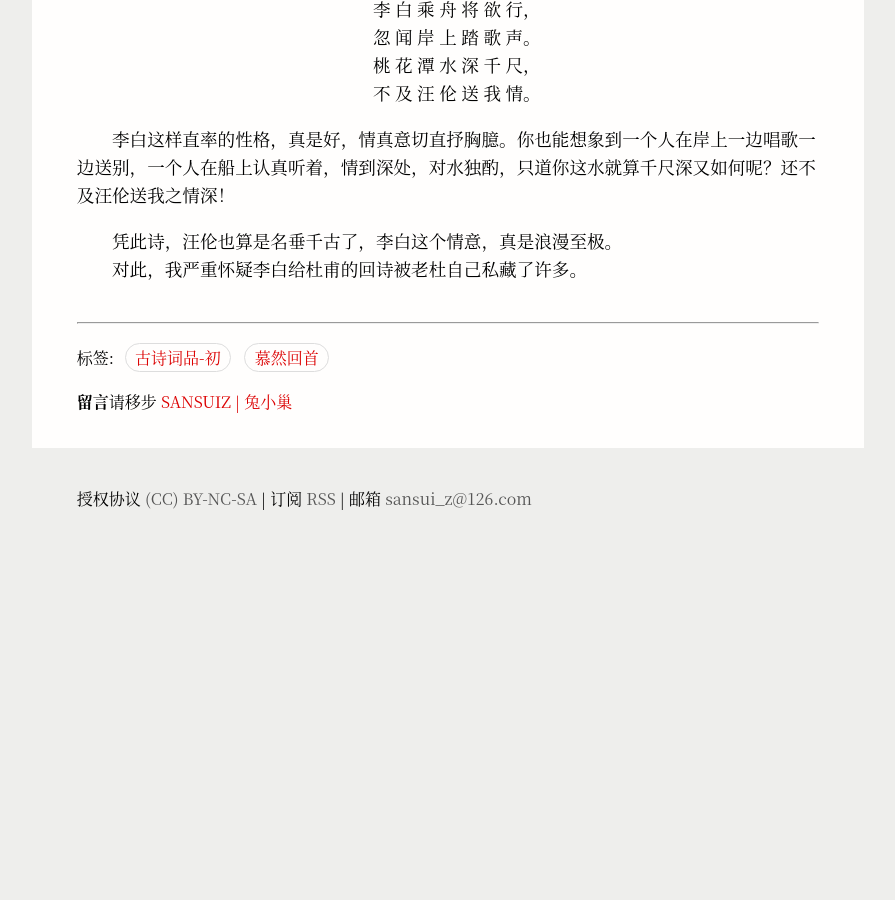
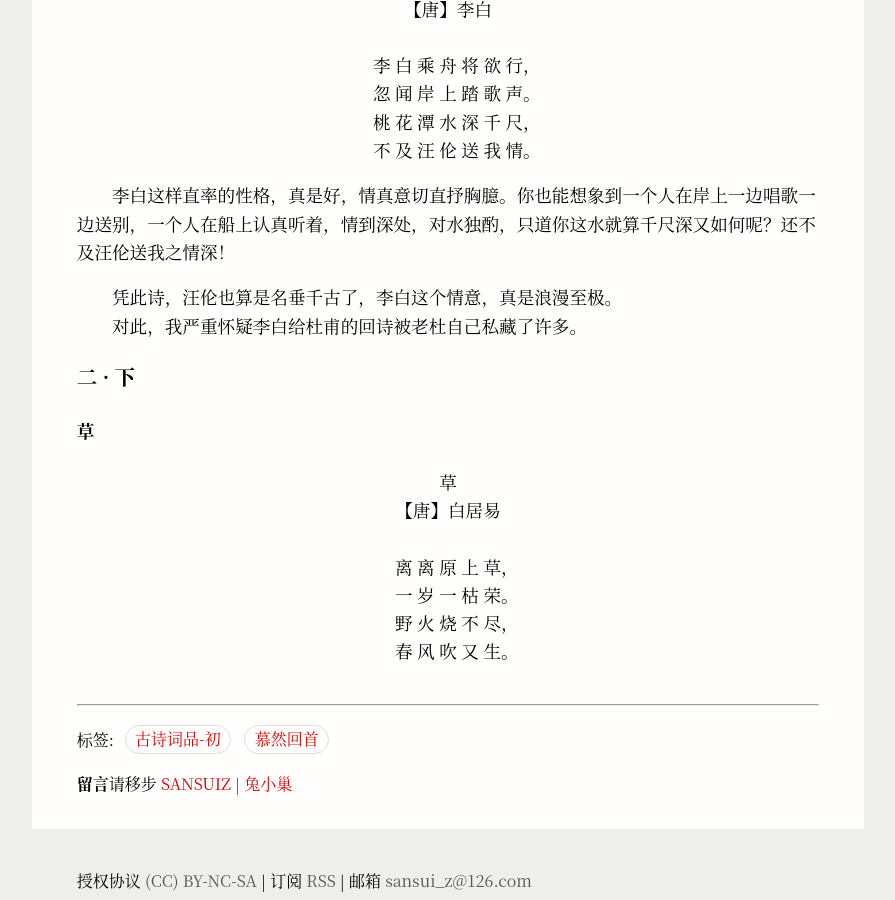
Before and after one commit to Sansuiz/wenji, a Jekyll site: the page built from _posts/ShiWen/Gushici/2020-01-04-meng-xue.md, in a window 1280 px wide and 900 px high, scrolled down 7442 px. Shown: the whole window, without its empty margins (192-1087 px from the left). Built offline with Jekyll 4.4.1, drawn with Linux system fonts in a browser that asks for light colours; comment, search, counter and statistics services are not loaded; before the commit the page ends 7960 px from its top, so only the background shows below that.

Commit message:
Update 2020-01-04-meng-xue.md

```diff
--- a/_posts/ShiWen/Gushici/2020-01-04-meng-xue.md
+++ b/_posts/ShiWen/Gushici/2020-01-04-meng-xue.md
@@ -307,3 +307,18 @@
 
 &emsp;&emsp;凭此诗，汪伦也算是名垂千古了，李白这个情意，真是浪漫至极。<br>
 &emsp;&emsp;对此，我严重怀疑李白给杜甫的回诗被老杜自己私藏了许多。
+
+### 二 · 下
+
+#### 草
+
+<center>
+草<br>
+【唐】白居易<br>
+<br>
+
+&emsp;离 离 原 上 草，<br>
+&emsp;一 岁 一 枯 荣。<br>
+&emsp;野 火 烧 不 尽，<br>
+&emsp;春 风 吹 又 生。
+</center>
```
